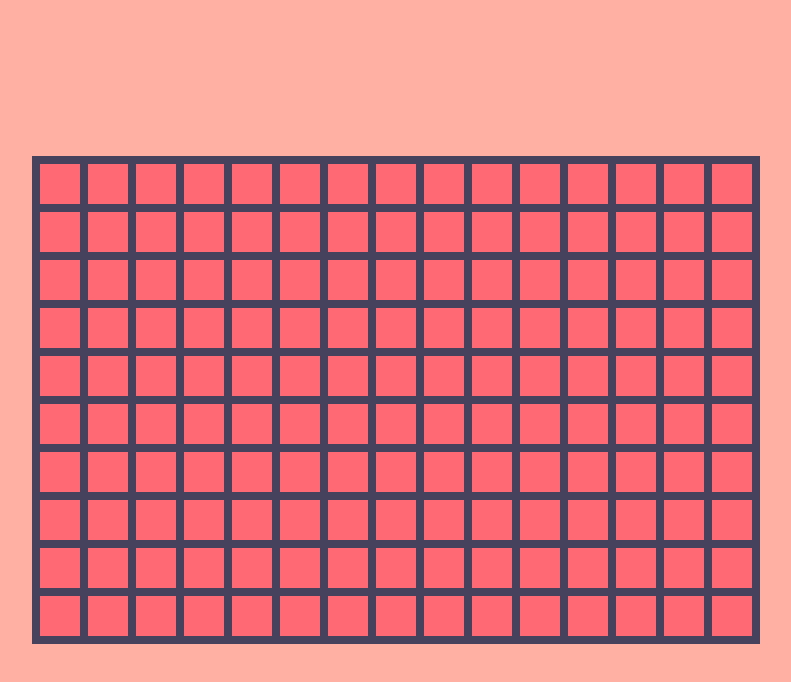
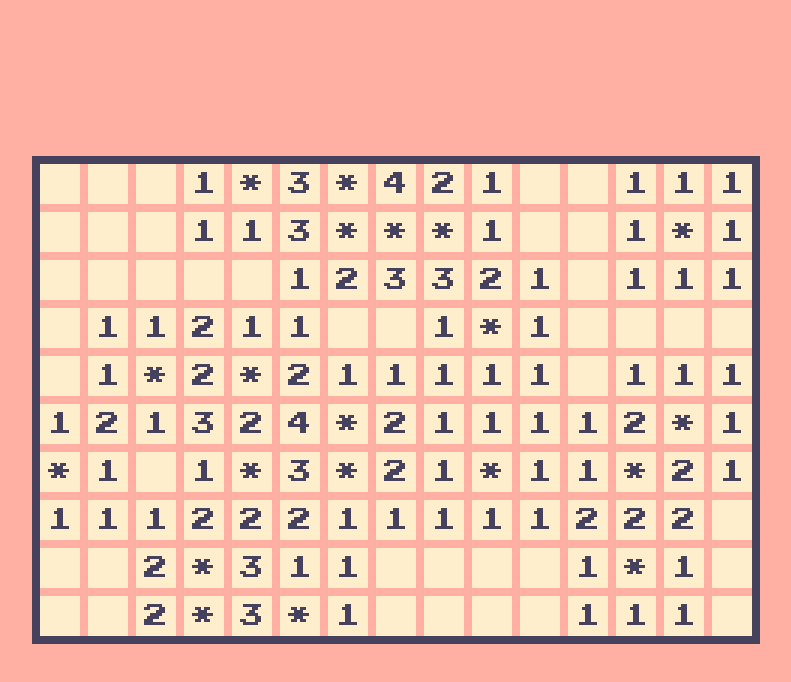
Before and after one commit to dienoov/minesweeper, a plain HTML site: page index.html in a window 1280 px wide. Both pictures are taken after a click on the button 306 px from the left and 186 px from the top of the page. Shown: the whole page, without its empty margins (244-1035 px from the left). Drawn offline with Linux system fonts and the light colour scheme.

Commit message:
random mines

```diff
--- a/css/minesweeper/minesweeper.css
+++ b/css/minesweeper/minesweeper.css
@@ -1,3 +1,5 @@
+@import url('https://fonts.googleapis.com/css2?family=Press+Start+2P&display=swap');
+
 .minesweeper {
     --minesweeper-primary-background: #ff6973;
     --minesweeper-primary-foreground: #46425e;
@@ -5,8 +7,12 @@
     --minesweeper-secondary-foreground: #ffb0a3;
     --minesweeper-button-size: 48px;
     --minesweeper-border-width: 4px;
+    --minesweeper-font-family: 'Press Start 2P', cursive;
+    --minesweeper-font-size: calc(var(--minesweeper-button-size) / 2);
+
     background-color: var(--minesweeper-primary-foreground);
     border: calc((var(--minesweeper-border-width)) * 2) solid var(--minesweeper-primary-foreground);
+    font-family: var(--minesweeper-font-family);
 }
 
 @media (max-width: 576px) {
@@ -27,8 +33,14 @@
 }
 
 .minesweeper > div > button {
-    background-color: var(--minesweeper-primary-background);
-    border: var(--minesweeper-border-width) solid var(--minesweeper-primary-foreground);
+    background-color: var(--minesweeper-secondary-background);
+    border: var(--minesweeper-border-width) solid var(--minesweeper-secondary-foreground);
+    font-family: var(--minesweeper-font-family);
+    font-size: var(--minesweeper-font-size);
+    color: var(--minesweeper-primary-foreground);
+    display: flex;
+    justify-content: center;
+    align-items: center;
 }
 
 .minesweeper > div > button:hover {
--- a/js/app.js
+++ b/js/app.js
@@ -1,3 +1,3 @@
 import Minesweeper from './minesweeper/minesweeper.js';
 
-Minesweeper.init('#app');
+const minesweeper = new Minesweeper({el: '#app'});
--- a/js/minesweeper/minesweeper.js
+++ b/js/minesweeper/minesweeper.js
@@ -1,31 +1,119 @@
 class Minesweeper {
-    static init(selector) {
-        const element = document.querySelector(selector);
-        const field = [];
+    constructor({el}) {
+        this.element = document.querySelector(el);
+        this.grid = [];
+
+        this.rowCount = window.innerWidth > window.innerHeight ? 10 : 15;
+        this.colCount = window.innerWidth > window.innerHeight ? 15 : 10;
+        this.mineCount = 20;
+
+        this.opens = 0;
+        this.mines = 0;
 
         for (let r = 0; r < this.rowCount; r += 1) {
-            field[r] = document.createElement('div');
-            element.append(field[r]);
+            this.grid[r] = document.createElement('div');
+            this.element.append(this.grid[r]);
 
             for (let c = 0; c < this.colCount; c += 1) {
-                field[r][c] = document.createElement('button');
-                field[r].append(field[r][c]);
+                this.grid[r][c] = document.createElement('button');
+                this.grid[r][c].row = r;
+                this.grid[r][c].col = c;
+                this.grid[r].append(this.grid[r][c]);
             }
         }
 
-        element.classList.add('minesweeper');
+        this.element.classList.add('minesweeper');
+        this.element.addEventListener('click', this.click.bind(this));
     }
 
-    static get rowCount() {
-        return window.innerWidth > window.innerHeight ? 10 : 15;
+    click(ev) {
+        const target = ev.target.closest('button');
+
+        while (this.mines < this.mineCount) {
+            const randomRow = Math.floor(Math.random() * this.rowCount);
+            const randomCol = Math.floor(Math.random() * this.colCount);
+            const random = this.grid[randomRow][randomCol];
+
+            const isAroundTargetRow = randomRow > target.row - 3 && randomRow < target.row + 3;
+            const isAroundTargetCol = randomCol > target.col - 3 && randomCol < target.col + 3;
+
+            if ((isAroundTargetRow && isAroundTargetCol) || this.isMine(random))
+                continue;
+
+            this.addNumbersAround(randomRow, randomCol);
+
+            random.innerText = this.MINE_ICON;
+            this.mines += 1;
+        }
     }
 
-    static get colCount() {
-        return window.innerWidth > window.innerHeight ? 15 : 10;
+    addNumbersAround(r, c) {
+        [this.topLeft(r, c), this.topCenter(r, c), this.topRight(r, c),
+            this.centerLeft(r, c), this.centerRight(r, c),
+            this.bottomLeft(r, c), this.bottomCenter(r, c), this.bottomRight(r, c)].forEach(
+            (square) => square && !this.isMine(square) && (
+                square.innerText = this.parseNumber(square) + 1
+            ));
     }
 
-    static get mineCount() {
-        return 30;
+    parseNumber(square) {
+        return square.innerText === '' ? 0 : parseInt(square.innerText);
+    }
+
+    isMine(square) {
+        return square.innerText === '*';
+    }
+
+    topLeft(r, c) {
+        const row = r - 1;
+        const col = c - 1;
+        return row < 0 || col < 0 ? false : this.grid[row][col];
+    }
+
+    topCenter(r, c) {
+        const row = r - 1;
+        const col = c;
+        return row < 0 || col < 0 ? false : this.grid[row][col];
+    }
+
+    topRight(r, c) {
+        const row = r - 1;
+        const col = c + 1;
+        return row < 0 || col >= this.colCount ? false : this.grid[row][col];
+    }
+
+    centerLeft(r, c) {
+        const row = r;
+        const col = c - 1;
+        return row < 0 || col < 0 ? false : this.grid[row][col];
+    }
+
+    centerRight(r, c) {
+        const row = r;
+        const col = c + 1;
+        return row >= this.rowCount || col >= this.colCount ? false : this.grid[row][col];
+    }
+
+    bottomLeft(r, c) {
+        const row = r + 1;
+        const col = c - 1;
+        return row >= this.rowCount || col < 0 ? false : this.grid[row][col];
+    }
+
+    bottomCenter(r, c) {
+        const row = r + 1;
+        const col = c;
+        return row >= this.rowCount || col >= this.colCount ? false : this.grid[row][col];
+    }
+
+    bottomRight(r, c) {
+        const row = r + 1;
+        const col = c + 1;
+        return row >= this.rowCount || col >= this.colCount ? false : this.grid[row][col];
+    }
+
+    get MINE_ICON() {
+        return '*';
     }
 }
 
```
